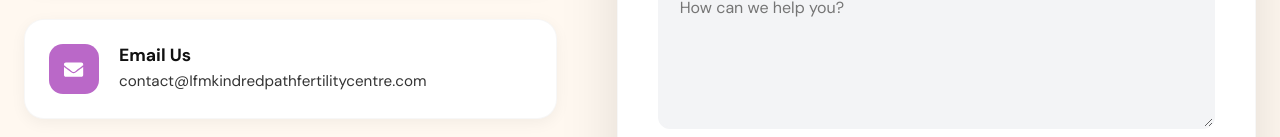
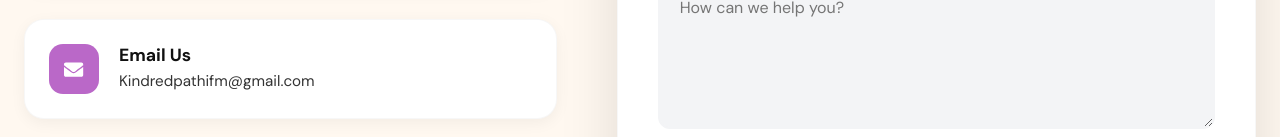
Before and after one commit to Majek11/kindredpath, a Next.js app: page /contact in a window 1280 px wide. Shown: the part 815-952 px from the top of the page. Built offline with nearby package versions, Linux system fonts and the light colour scheme.

Commit message:
email-address-changed

```diff
--- a/src/app/contact/page.tsx
+++ b/src/app/contact/page.tsx
@@ -55,7 +55,7 @@ export default function Contact() {
                                 </div>
                                 <div className={styles.itemContent}>
                                     <h3>Email Us</h3>
-                                    <p>contact@Ifmkindredpathfertilitycentre.com</p>
+                                    <p>Kindredpathifm@gmail.com</p>
                                 </div>
                             </div>
 
```
